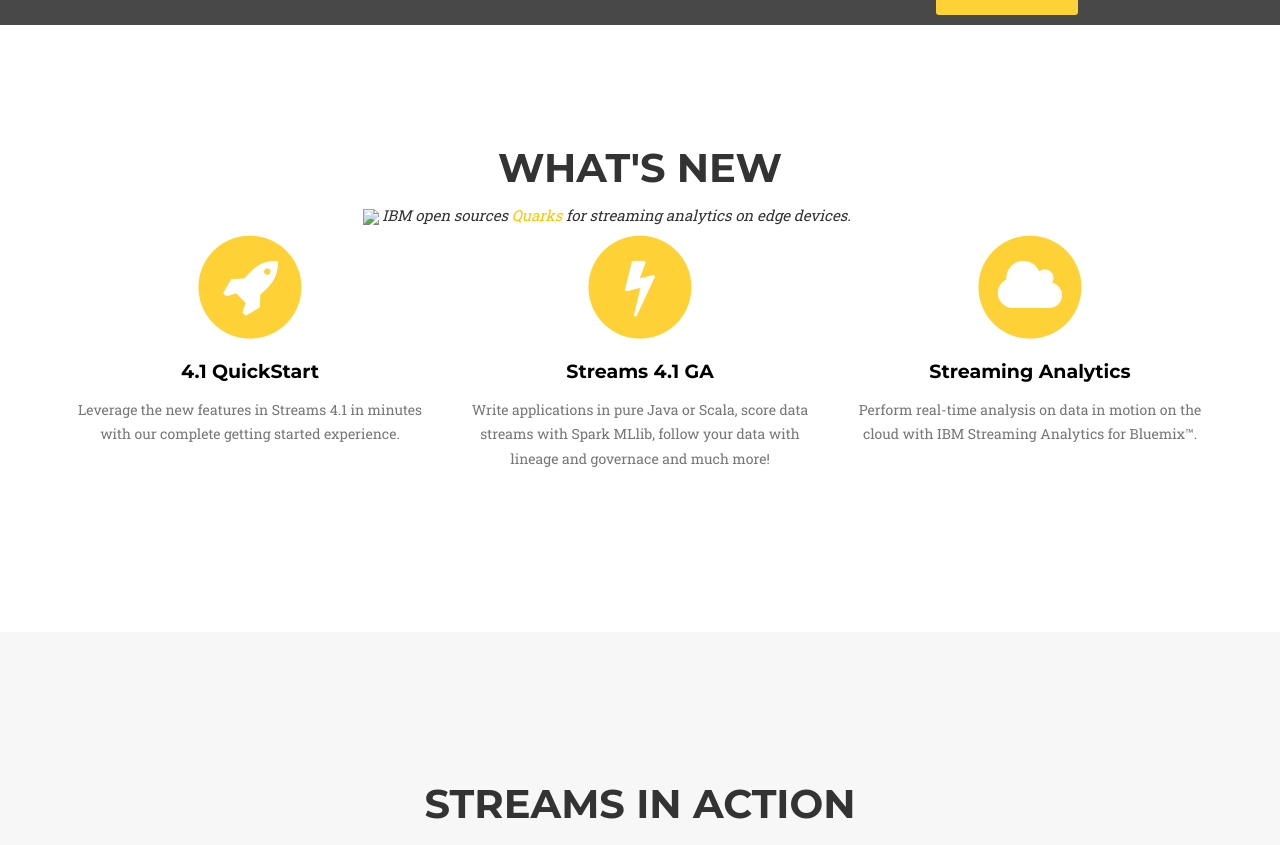
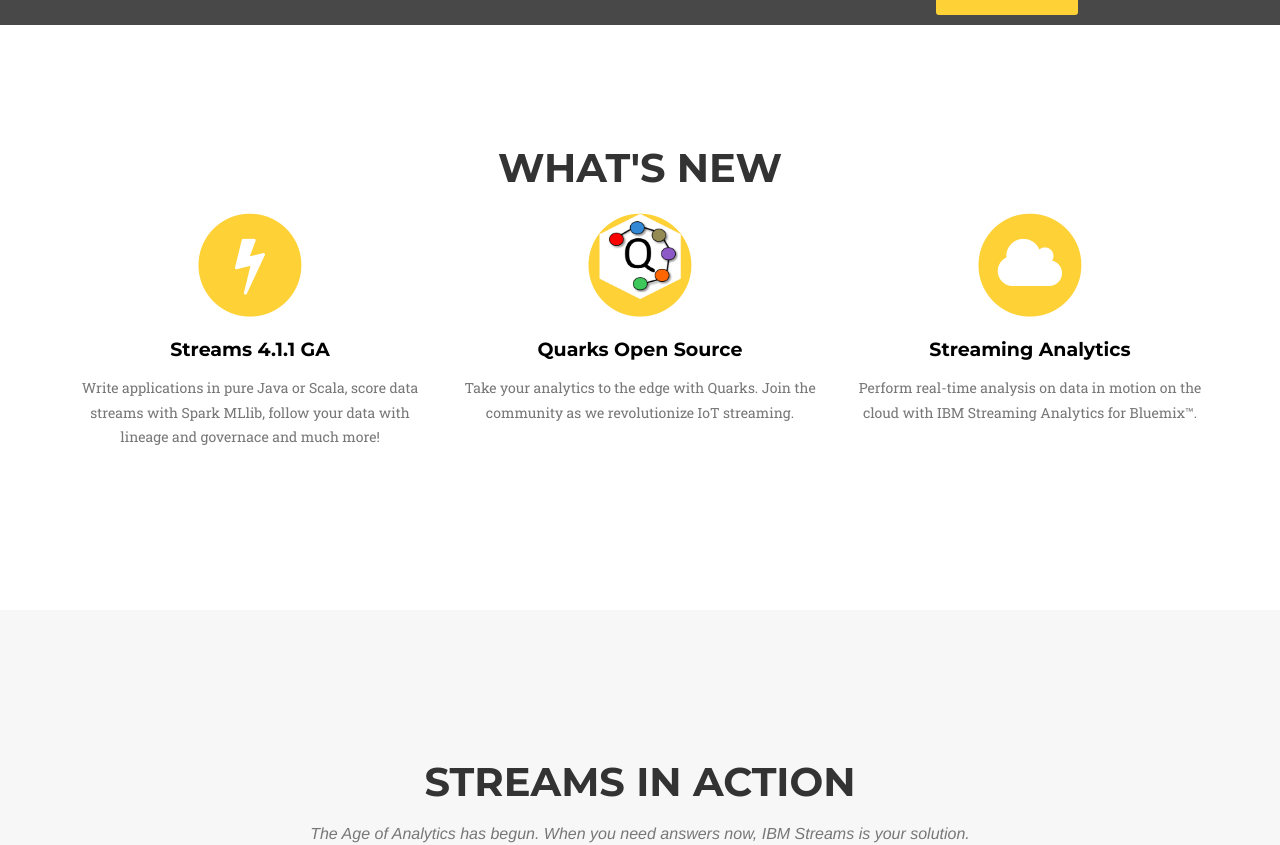
Before and after one commit to IBMStreams/IBMStreams.github.io, a Jekyll site: the page built from index.html, in a window 1280 px wide and 900 px high, scrolled down 526 px, cut to the strip 55-900 px from the top of the window. Built offline with Jekyll 4.4.1, drawn with Linux system fonts in a browser that asks for light colours; nearby versions of some CDN libraries; some web fonts are replaced.

Commit message:
Update for Streams 4.1.1 (Issue #20) and Quarks

```diff
--- a/_includes/whatsNew.html
+++ b/_includes/whatsNew.html
@@ -6,28 +6,28 @@
                     <h2 class="section-heading">What's New</h2>
                 </div>
             </div>
-            <div class="row">
+            <!-- <div class="row">
                 <div class="col-lg-6 col-lg-offset-3">
                     <em><a href="http://quarks-edge.github.io/"><img src="http://quarks-edge.github.io/favicon.png" width="10%"></a>
                     IBM open sources <a href="http://quarks-edge.github.io/">Quarks</a> for streaming analytics on edge devices.</em>
                 </div>
-            </div>
+            </div> -->
             <div class="row text-center">
                 <div class="col-md-4">
                     <span class="fa-stack fa-4x">
                         <i class="fa fa-circle fa-stack-2x text-primary"></i>
-                        <a href="http://ibmstreams.github.io/streamsx.documentation/docs/4.1/qse-getting-started/" class="fa fa-rocket fa-stack-1x fa-inverse icon" ></a>
+                        <a href="http://www-01.ibm.com/support/knowledgecenter/SSCRJU_4.1.1/com.ibm.streams.welcome.doc/doc/ibminfospherestreams-whats-new.html?lang=en" class="fa fa-flash fa-stack-1x fa-inverse icon"></a>
                     </span>
-                    <h4 class="service-heading"><a href="http://ibmstreams.github.io/streamsx.documentation/docs/4.1/qse-getting-started/" class="blackLink">4.1 QuickStart</a></h4>
-                    <p class="text-muted">Leverage the new features in Streams 4.1 in minutes with our complete getting started experience.</p>
+                    <h4 class="service-heading"><a href="http://www-01.ibm.com/support/knowledgecenter/SSCRJU_4.1.1/com.ibm.streams.welcome.doc/doc/ibminfospherestreams-whats-new.html?lang=en" class="blackLink">Streams 4.1.1 GA<br></a></h4>
+                    <p class="text-muted">Write applications in pure Java or Scala, score data streams with Spark MLlib, follow your data with lineage and governace and much more!</p>
                 </div>
                 <div class="col-md-4">
                     <span class="fa-stack fa-4x">
                         <i class="fa fa-circle fa-stack-2x text-primary"></i>
-                        <a href="https://developer.ibm.com/streamsdev/2015/11/20/whats-new-streams-v4-1" class="fa fa-flash fa-stack-1x fa-inverse icon"></a>
+                        <a href="http://quarks-edge.github.io/" class="fa fa-stack-1x fa-inverse icon"><img src="/img/hexQuarks.png" width="80%"></a>
                     </span>
-                    <h4 class="service-heading"><a href="https://developer.ibm.com/streamsdev/2015/11/20/whats-new-streams-v4-1" class="blackLink">Streams 4.1 GA<br></a></h4>
-                    <p class="text-muted">Write applications in pure Java or Scala, score data streams with Spark MLlib, follow your data with lineage and governace and much more!</p>
+                    <h4 class="service-heading"><a href="http://quarks-edge.github.io/" class="blackLink">Quarks Open Source<br></a></h4>
+                    <p class="text-muted">Take your analytics to the edge with Quarks. Join the community as we revolutionize IoT streaming.</p>
                 </div>
                 <div class="col-md-4">
                     <span class="fa-stack fa-4x">
```
Also changed, not shown: img/hexQuarks.png (added).
